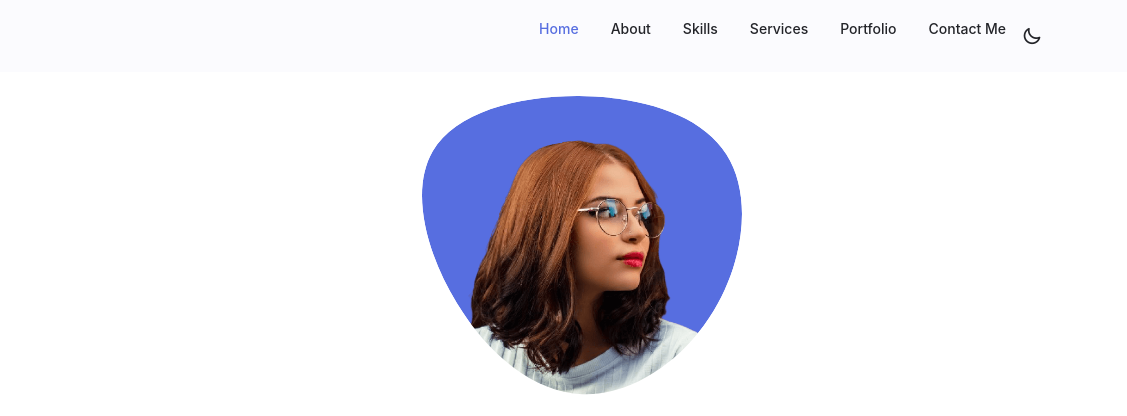
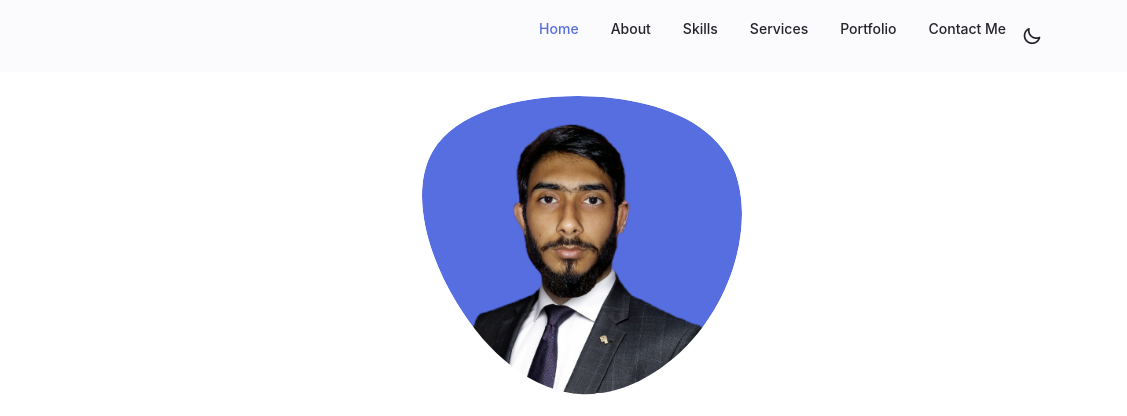
Before and after one commit to Shazeedul/shazeedul.github.io, a plain HTML site: page index.html in a window 1280 px wide. Shown: the top 416 px of the page, 153-1280 px from the left. Drawn offline with nearby package versions, Linux system fonts and the light colour scheme.

Commit message:
photo test

```diff
--- a/index.html
+++ b/index.html
@@ -106,7 +106,7 @@
                                         165.547 130.807 187.559 100.226 186.353C69.6454 185.297 41.0228 161.023 21.7403
                                         129.362C2.45775 97.8511 -7.48481 59.1033 6.67581 34.5279C20.9871 10.1032 59.7028
                                         -0.149132 97.9666 0.00163737C136.23 0.303176 174.193 10.857 190.312 36.4879Z"/>
-                                        <image class="home__blob-img" x="12" y="18" href="../assets/img/perfil.png"/>
+                                        <image class="home__blob-img" x="12" y="18" href="../assets/img/myphoto.png"/>
                                     </g>
                                 </svg>
                             </div>
```
Also changed, not shown: assets/img/myphoto.png (added).
